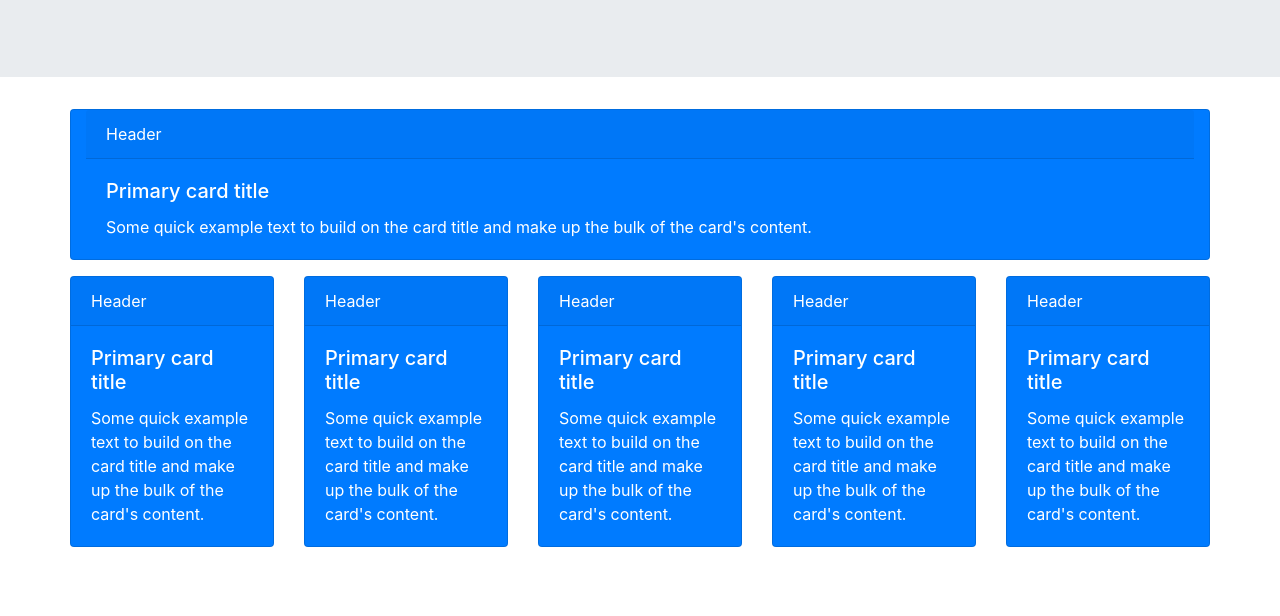
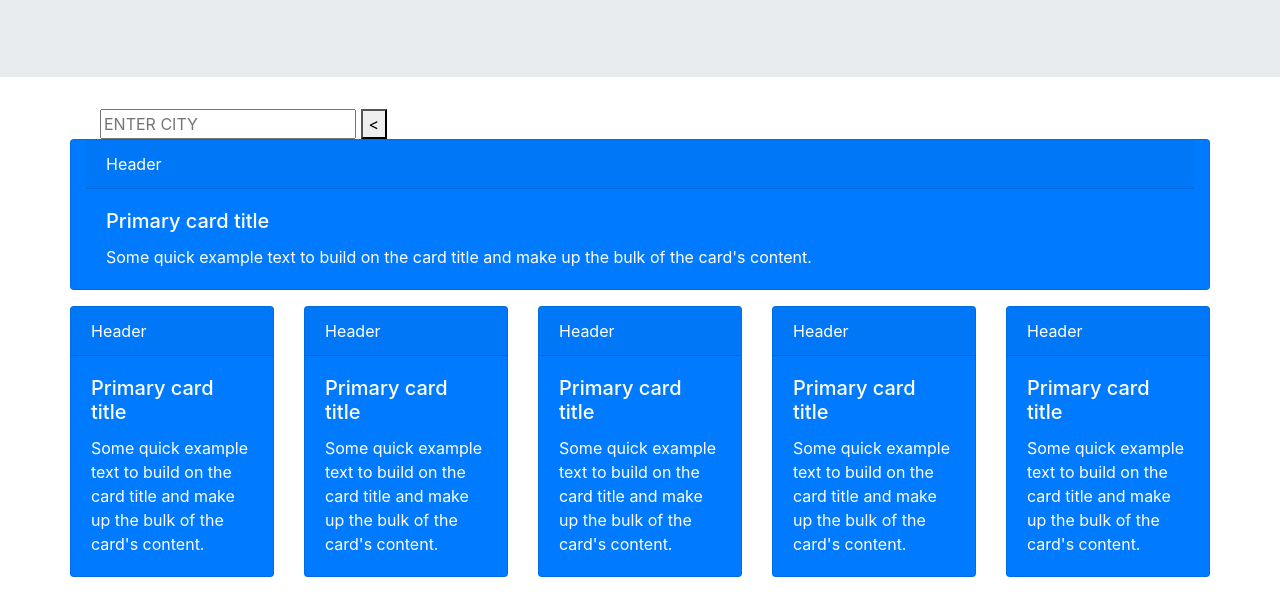
Before and after one commit to jahnathanexantus/weather-dashboard, a plain HTML site: page index.html in a window 1280 px wide. Shown: the part 172-788 px from the top of the page. Drawn offline with nearby package versions, Linux system fonts and the light colour scheme.

Commit message:
created search bar

```diff
--- a/index.html
+++ b/index.html
@@ -20,7 +20,13 @@
 				</div>
 			</div>
 		</header>
-		<section class="container fluid">
+		<div class="container fluid ">
+            <div class="col-12">
+                <div class="sidebar">
+                    <input type="text" placeholder="ENTER CITY" id="citySearch">
+                    <button type="submit"><</button>
+                </div>
+            </div>
 			<div class="row">
 				<div class="card text-white bg-primary mb-3 col-12">
 					<div class="card-header">Header</div>
@@ -32,7 +38,7 @@
 						</p>
 					</div>
 				</div>
-				<div class="card-deck ">
+				<div class="card-deck">
 					<div class="card text-white bg-primary mb-3">
 						<div class="card-header">Header</div>
 						<div class="card-body">
@@ -86,7 +92,7 @@
 					</div>
 				</div>
 			</div>
-		</section>
+		</div>
 		<script src="./assets/js/script.js"></script>
 	</body>
 </html>
```
